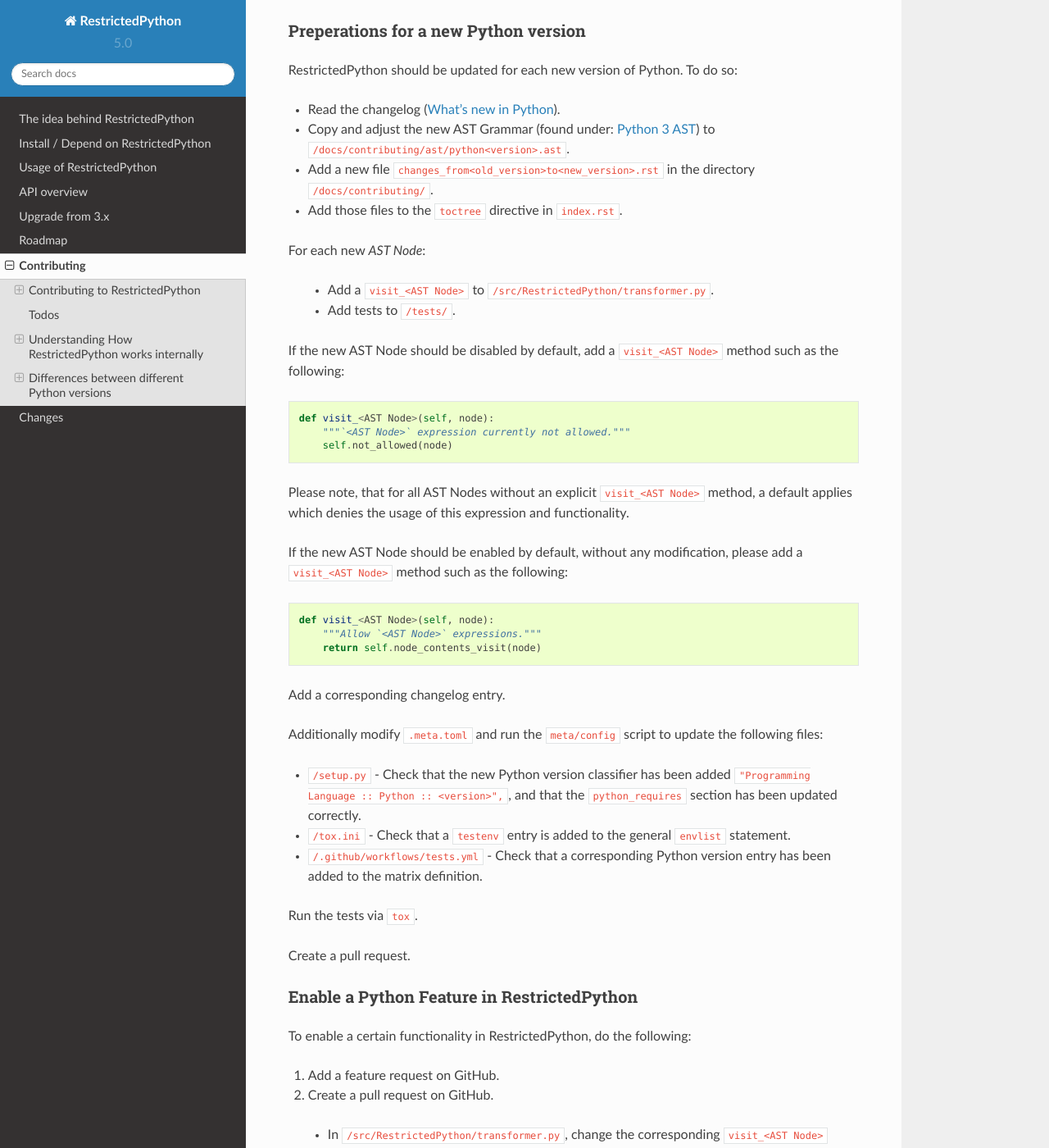
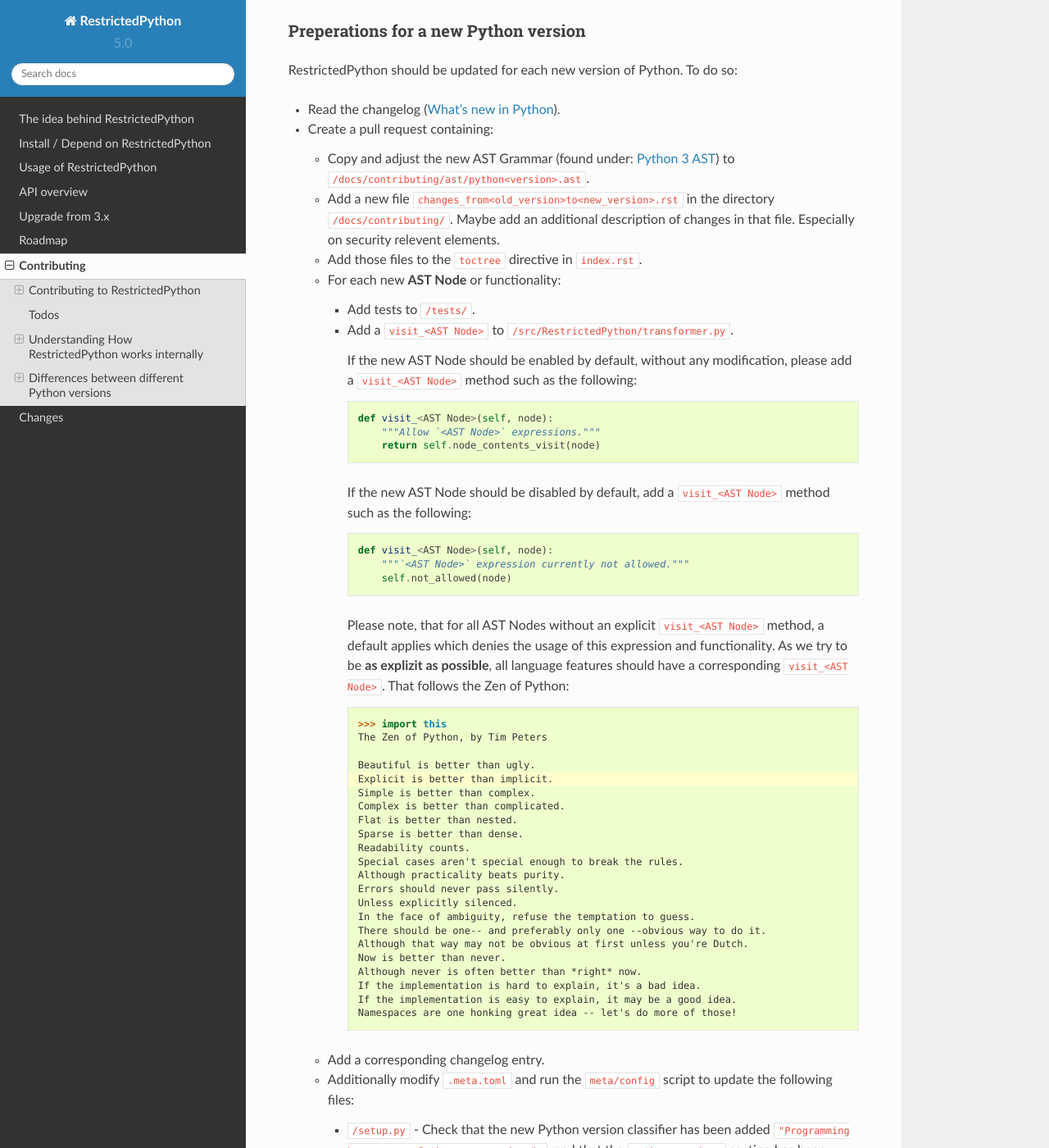
Before and after one commit to zopefoundation/RestrictedPython, a Sphinx documentation site: the page built from docs/contributing/index.rst, in a window 1280 px wide and 1400 px high, scrolled down 1148 px. Shown: the whole window at 82% size. Built offline with Sphinx 7.4.7 and the Read the Docs theme 2.0.0, drawn with Linux system fonts in a browser that asks for light colours; some of the changed text lies outside the part shown.

Commit message:
update Section about Preperations for a new Python version

```diff
--- a/docs/contributing/index.rst
+++ b/docs/contributing/index.rst
@@ -40,52 +40,82 @@
 RestrictedPython should be updated for each new version of Python.
 To do so:
 
--   Read the changelog (`What's new in Python`_).
--   Copy and adjust the new AST Grammar (found under: `Python 3 AST`_) to ``/docs/contributing/ast/python<version>.ast``.
--   Add a new file ``changes_from<old_version>to<new_version>.rst`` in the directory ``/docs/contributing/``.
--   Add those files to the ``toctree`` directive in ``index.rst``.
+* Read the changelog (`What's new in Python`_).
+* Create a pull request containing:
 
-For each new *AST Node*:
+  * Copy and adjust the new AST Grammar (found under: `Python 3 AST`_) to ``/docs/contributing/ast/python<version>.ast``.
+  * Add a new file ``changes_from<old_version>to<new_version>.rst`` in the directory ``/docs/contributing/``.
+    Maybe add an additional description of changes in that file.
+    Especially on security relevent elements.
 
- -   Add a ``visit_<AST Node>`` to ``/src/RestrictedPython/transformer.py``.
- -   Add tests to ``/tests/``.
+  * Add those files to the ``toctree`` directive in ``index.rst``.
+  * For each new **AST Node** or functionality:
 
-If the new AST Node should be disabled by default, add a ``visit_<AST Node>`` method such as the following:
+    * Add tests to ``/tests/``.
+    * Add a ``visit_<AST Node>`` to ``/src/RestrictedPython/transformer.py``.
 
-.. code-block:: python
+      If the new AST Node should be enabled by default, without any modification, please add a ``visit_<AST Node>`` method such as the following:
 
-    def visit_<AST Node>(self, node):
-        """`<AST Node>` expression currently not allowed."""
-        self.not_allowed(node)
+      .. code-block:: python
 
-Please note, that for all AST Nodes without an explicit ``visit_<AST Node>`` method, a default applies which denies the usage of this expression and functionality.
+          def visit_<AST Node>(self, node):
+              """Allow `<AST Node>` expressions."""
+              return self.node_contents_visit(node)
 
-If the new AST Node should be enabled by default, without any modification, please add a ``visit_<AST Node>`` method such as the following:
+      If the new AST Node should be disabled by default, add a ``visit_<AST Node>`` method such as the following:
 
-.. code-block:: python
+      .. code-block:: python
 
-    def visit_<AST Node>(self, node):
-        """Allow `<AST Node>` expressions."""
-        return self.node_contents_visit(node)
+          def visit_<AST Node>(self, node):
+              """`<AST Node>` expression currently not allowed."""
+              self.not_allowed(node)
 
-Add a corresponding changelog entry.
+      Please note, that for all AST Nodes without an explicit ``visit_<AST Node>`` method, a default applies which denies the usage of this expression and functionality.
+      As we try to be **as explizit as possible**, all language features should have a corresponding ``visit_<AST Node>``.
+      That follows the Zen of Python:
 
-Additionally modify ``.meta.toml`` and run the ``meta/config`` script to update the following files:
+      .. code-block:: python
+          :emphasize-lines: 5
 
-* ``/setup.py`` - Check that the new Python version classifier has been added ``"Programming Language :: Python :: <version>",``, and that the ``python_requires`` section has been updated correctly.
-* ``/tox.ini`` - Check that a ``testenv`` entry is added to the general ``envlist`` statement.
-* ``/.github/workflows/tests.yml`` - Check that a corresponding Python version entry has been added to the matrix definition.
+          >>> import this
+          The Zen of Python, by Tim Peters
 
-Run the tests via ``tox``.
+          Beautiful is better than ugly.
+          Explicit is better than implicit.
+          Simple is better than complex.
+          Complex is better than complicated.
+          Flat is better than nested.
+          Sparse is better than dense.
+          Readability counts.
+          Special cases aren't special enough to break the rules.
+          Although practicality beats purity.
+          Errors should never pass silently.
+          Unless explicitly silenced.
+          In the face of ambiguity, refuse the temptation to guess.
+          There should be one-- and preferably only one --obvious way to do it.
+          Although that way may not be obvious at first unless you're Dutch.
+          Now is better than never.
+          Although never is often better than *right* now.
+          If the implementation is hard to explain, it's a bad idea.
+          If the implementation is easy to explain, it may be a good idea.
+          Namespaces are one honking great idea -- let's do more of those!
 
-Create a pull request.
+  * Add a corresponding changelog entry.
+  * Additionally modify ``.meta.toml`` and run the ``meta/config`` script to update the following files:
+
+    * ``/setup.py`` - Check that the new Python version classifier has been added ``"Programming Language :: Python :: <version>",``, and that the ``python_requires`` section has been updated correctly.
+    * ``/tox.ini`` - Check that a ``testenv`` entry is added to the general ``envlist`` statement.
+    * ``/.github/workflows/tests.yml`` - Check that a corresponding Python version entry has been added to the matrix definition.
+    * ``/docs/conf.py`` - Add Python version to ``intersphinx_mapping`` list
+
+  * Run the tests via ``tox`` locally before push.
 
 Enable a Python Feature in RestrictedPython
 +++++++++++++++++++++++++++++++++++++++++++
 
 To enable a certain functionality in RestrictedPython, do the following:
 
-#. Add a feature request on GitHub.
+#. Add a feature request on GitHub to discuss.
 #. Create a pull request on GitHub.
 
   * In ``/src/RestrictedPython/transformer.py``, change the corresponding ``visit_<AST Node>`` method.
```
